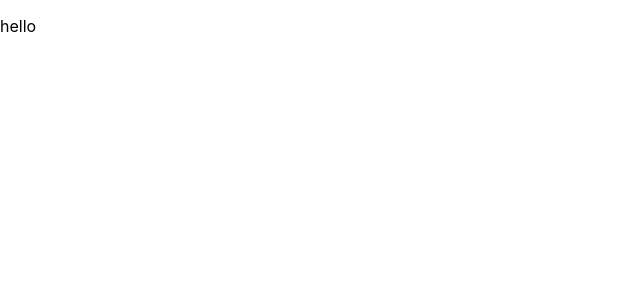
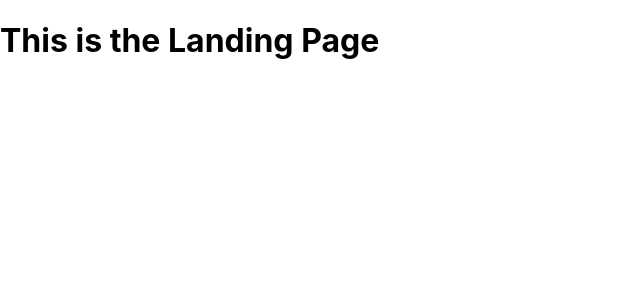
Before and after one commit to HammontreeWebDev/j-boo-customs, a React (Create React App) app: page / in a window 1280 px wide. Shown: the top 300 px of the page, without its empty margins (0-640 px from the left). Built offline with nearby package versions, Linux system fonts and the light colour scheme.

Commit message:
added routes

```diff
--- a/src/App.jsx
+++ b/src/App.jsx
@@ -1,4 +1,5 @@
 import React from 'react';
+import { BrowserRouter, Routes, Route } from 'react-router-dom';
 
 // import all pages for react router to display properly
 import Landing from './pages/Landing';
@@ -11,9 +12,22 @@ import Donations from './pages/Donations';
 // css file
 import './App.css';
 
+// ! only need to tell the router which page to render based on the path associated in the URL | Each Page will dictate A header component (also containing a navbar) that will pass props (images will change on each page), its own main section with relevant components, and a footer component that probably won't change much
+
 function App() {
   return (
-   <p>hello</p>
+   <BrowserRouter>
+   <Routes>
+    <Route path='/' element={<Landing />}>
+      <Route path='about_us' element={<AboutUs />} />
+      <Route path='jesses_story' element={<JessesStory />} />
+      <Route path='strep_a_awareness' element={<StrepAAwareness />} />
+      <Route path='contact_us' element={<ContactUs />} />
+      <Route path='donations' element={<Donations />} />
+      {/* TODO: Add a wildcard page that redirects to custom 404 screen */}
+    </Route>
+   </Routes>
+   </BrowserRouter>
   );
 }
 
```
Also changed, not shown: package.json (+7 -3 lines).
